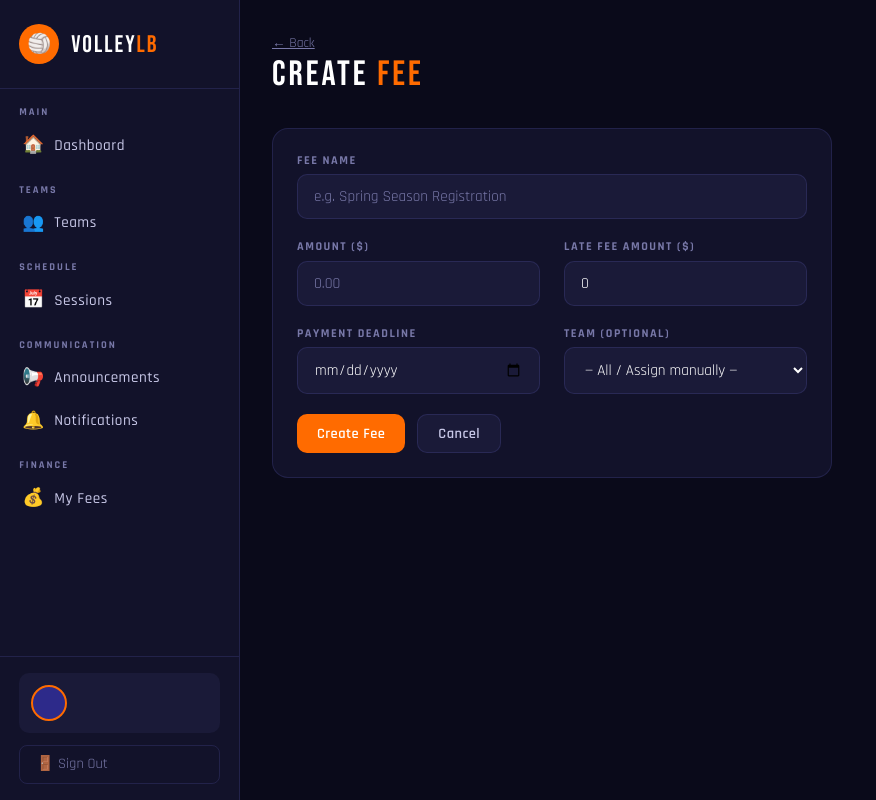
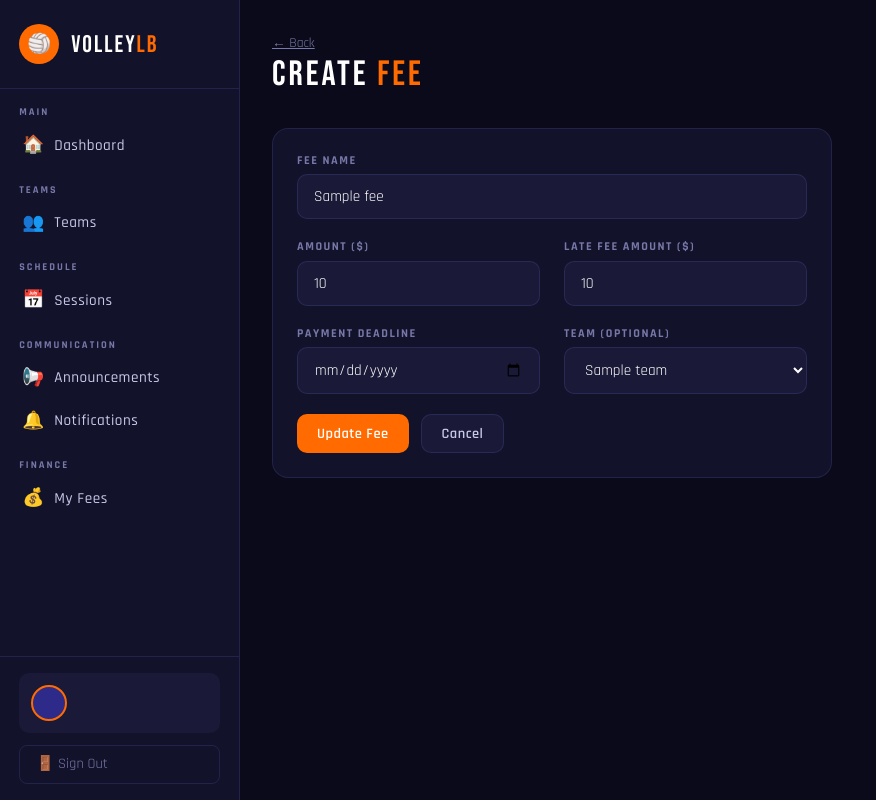
Before and after one commit to mohannad-gh/430, a Django app: template templates/fees/form.html in a window 1280 px wide. Shown: the whole page, without its empty margins (0-876 px from the left). Run offline with Django 5.2, Linux system fonts and the light colour scheme; the template is opened without the code that fills it: most values are stand-ins (such as "Sample title", 1, 10 or a date in 2020).

Commit message:
fixed payments, update

```diff
--- a/core/urls.py
+++ b/core/urls.py
@@ -60,6 +60,8 @@
     path('fees/', views.fees_list, name='fees_list'),
     path('fees/create/', views.fee_create, name='fee_create'),
     path('fees/<int:pk>/', views.fee_detail, name='fee_detail'),
+    path('fees/<int:pk>/edit/', views.fee_edit, name='fee_edit'),
+    path('fees/<int:pk>/delete/', views.fee_delete, name='fee_delete'),
     path('fees/<int:pk>/assign/', views.fee_assign, name='fee_assign'),
     path('fees/player/<int:pk>/pay/', views.pay_fee, name='pay_fee'),
     path('fees/summary/', views.financial_summary, name='financial_summary'),
--- a/templates/fees/detail.html
+++ b/templates/fees/detail.html
@@ -7,7 +7,9 @@
     <div class="page-title">{{ fee.name }}</div>
   </div>
   <div class="topbar-actions">
-    <a href="{% url 'financial_summary' %}" class="btn btn-secondary">📊 Summary</a>
+  <a href="{% url 'financial_summary' %}" class="btn btn-secondary">📊 Summary</a>
+  <a href="{% url 'fee_edit' fee.pk %}" class="btn btn-secondary">✏️ Edit</a>
+  <a href="{% url 'fee_delete' fee.pk %}" class="btn btn-danger">🗑️ Delete</a>
   </div>
 </div>
 
--- a/templates/fees/form.html
+++ b/templates/fees/form.html
@@ -8,23 +8,25 @@
 <div class="card" style="max-width:560px">
   <form method="post">
     {% csrf_token %}
-    <div class="form-group"><label>Fee Name</label><input type="text" name="name" required placeholder="e.g. Spring Season Registration"></div>
+    <div class="form-group"><label>Fee Name</label><input type="text" name="name" required placeholder="e.g. Spring Season Registration" value="{% if fee %}{{ fee.name }}{% endif %}"></div>
     <div class="grid-2">
-      <div class="form-group"><label>Amount ($)</label><input type="number" name="amount" required min="0" step="0.01" placeholder="0.00"></div>
-      <div class="form-group"><label>Late Fee Amount ($)</label><input type="number" name="late_fee_amount" min="0" step="0.01" placeholder="0.00" value="0"></div>
+      <div class="form-group"><label>Amount ($)</label><input type="number" name="amount" required min="0" step="0.01" placeholder="0.00" value="{% if fee %}{{ fee.amount }}{% endif %}"></div>
+      <div class="form-group"><label>Late Fee Amount ($)</label><input type="number" name="late_fee_amount" min="0" step="0.01" placeholder="0.00" value="{% if fee %}{{ fee.late_fee_amount }}{% else %}0{% endif %}"></div>
     </div>
     <div class="grid-2">
-      <div class="form-group"><label>Payment Deadline</label><input type="date" name="deadline" required></div>
+      <div class="form-group"><label>Payment Deadline</label><input type="date" name="deadline" required value="{% if fee %}{{ fee.deadline }}{% endif %}"></div>
       <div class="form-group">
         <label>Team (optional)</label>
         <select name="team">
           <option value="">— All / Assign manually —</option>
-          {% for t in teams %}<option value="{{ t.pk }}">{{ t.name }}</option>{% endfor %}
+          {% for t in teams %}
+            <option value="{{ t.pk }}" {% if fee and fee.team and fee.team.pk == t.pk %}selected{% endif %}>{{ t.name }}</option>
+          {% endfor %}
         </select>
       </div>
     </div>
     <div style="display:flex;gap:0.75rem">
-      <button type="submit" class="btn btn-primary">Create Fee</button>
+      <button type="submit" class="btn btn-primary">{% if fee %}Update Fee{% else %}Create Fee{% endif %}</button>
       <a href="{% url 'fees_list' %}" class="btn btn-secondary">Cancel</a>
     </div>
   </form>
```
Also changed, not shown: core/views.py (+30 -1 lines), templates/fees/confirm_delete.html (added, +18 -0 lines), db.sqlite3.
